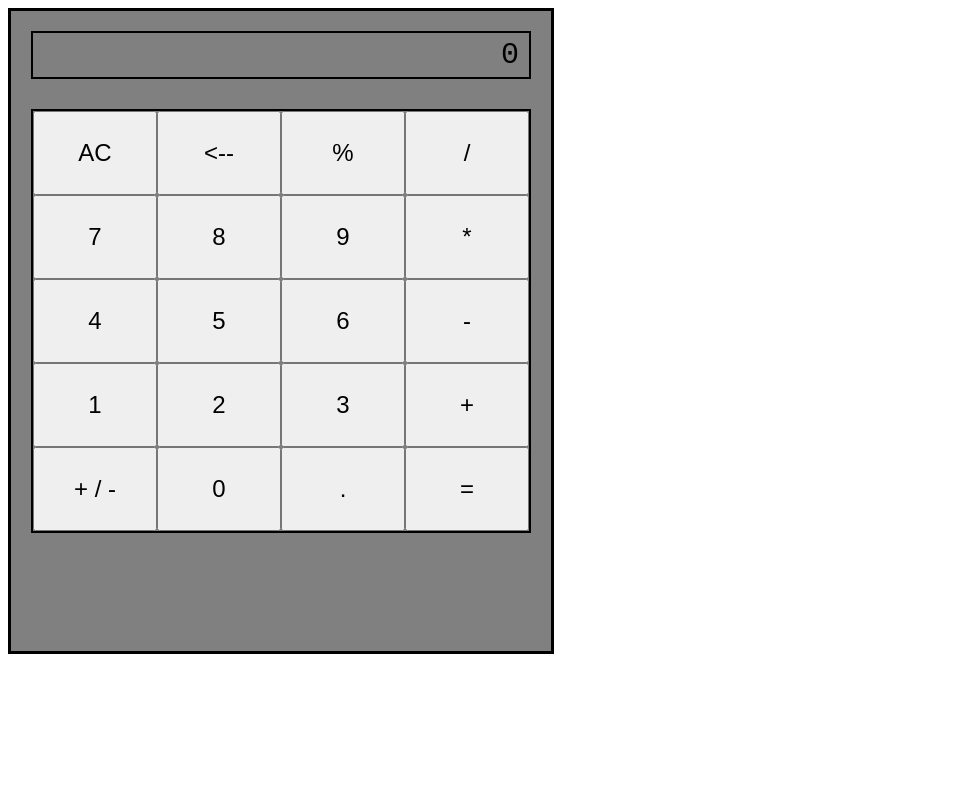
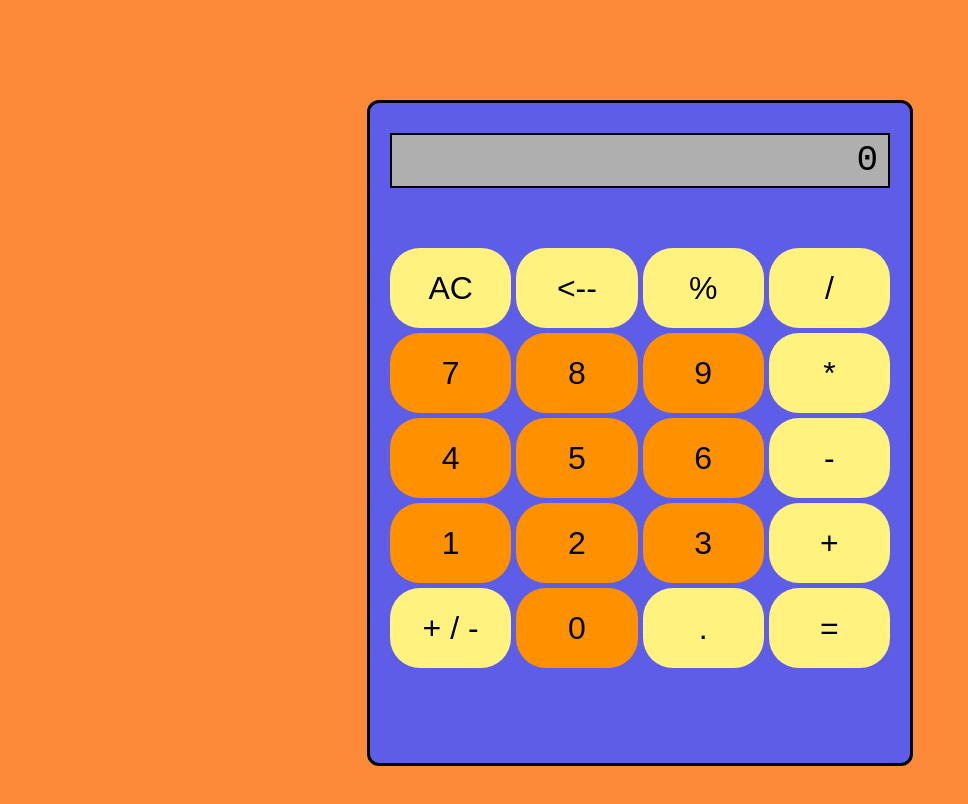
Before and after one commit to drewtempl/calculator, a plain HTML site: page index.html in a window 1280 px wide. Shown: the whole page, without its empty margins (0-968 px from the left). Drawn offline with Linux system fonts and the light colour scheme.

Commit message:
added CSS, operator override

```diff
--- a/script.js
+++ b/script.js
@@ -71,14 +71,14 @@ function operate() {
             break;
     }
 
-    if(answer == NaN)
+    if (answer == NaN)
         display = 0;
 
     else
         display = answer;
 }
 
-//add snumber button function
+//add number button function
 const numberBtn = document.querySelectorAll('.number');
 for (let i = 0; i < numberBtn.length; i++) {
     numberBtn[i].addEventListener('click', () => {
@@ -103,6 +103,9 @@ function displayNum() {
     else if (parseInt(display) > 0 && display[0] == '0')
         display = display.slice(1)
 
+    if (display.length > 20)
+        display = display.slice(0, 20);
+
     output.textContent = display;
 }
 
@@ -126,20 +129,6 @@ function clear() {
 const operatorBtn = document.querySelectorAll('.operator');
 for (let i = 0; i < operatorBtn.length; i++) {
     operatorBtn[i].addEventListener('click', () => {
-        if(operandA)
-        {
-            if(operandB)
-                operate()
-
-            else {
-                operandB = display;
-            decimal = false;
-            operate();
-            }
-        }
-
-        operator = (operatorBtn[i].getAttribute('id'))
-        repeat = false;
 
         if (!operatorFlag) {
             if (answer)
@@ -153,13 +142,27 @@ for (let i = 0; i < operatorBtn.length; i++) {
 
             operatorFlag = true;
         }
+
+        if (operandA && !operatorFlag) {
+            if (operandB)
+                operate()
+
+            else {
+                operandB = display;
+                decimal = false;
+                operate();
+            }
+        }
+
+        operator = (operatorBtn[i].getAttribute('id'))
+        repeat = false;
     })
 }
 
 //set operand B, calls operate function
 const equalsBtn = document.querySelector('#equals');
 equalsBtn.addEventListener('click', () => {
-    if(repeat)
+    if (repeat)
         operandA = display;
 
     else
@@ -192,7 +195,7 @@ decimalBtn.addEventListener('click', () => {
 //backspace function
 const backspaceBtn = document.querySelector('#backspace')
 backspaceBtn.addEventListener('click', () => {
-    if(display.length == 2 && display[0] == '-') {
+    if (display.length == 2 && display[0] == '-') {
         display = '0';
         displayNum()
     }
--- a/style.css
+++ b/style.css
@@ -1,29 +1,50 @@
 .container {
     height: 600px;
-    width: 500px;
+    max-width: 500px;
+    margin: 100px auto;
     border: 3px solid black;
-    background: grey;
-    padding: 20px;
+    background: rgb(93, 93, 231);
+    padding: 30px 20px;
+    border-radius: 12px;
+    font-size: 36px;
+    font-family: monospace;
 }
 
+body {
+    background: rgb(252, 138, 56);
+}
 .output {
     border: 2px solid black;
     text-align: right;
     padding: 5px 10px;
-    font-size: 30px;
-    font-family: monospace;
-    margin-bottom: 30px;
+    margin-bottom: 60px;
+    background: rgb(175, 175, 175);
+    overflow: hidden;
 }
 
 .buttons {
     display: grid;
     grid-template-columns: repeat(4, 1fr);
     grid-template-rows: repeat(5, 1fr);
-    border: 2px solid black;
+    grid-gap: 5px;
     height: 70%;
 }
 
 button {
-    font-size: 24px;
+    font-size: 32px;
+    background: rgb(255, 242, 127);
+    border: none;
+    border-radius: 30px;
+}
 
+button:active {
+    background: rgb(146, 137, 60);
 }
+
+.number {
+    background: rgb(255, 145, 0);
+}
+
+.number:active {
+    background: rgb(143, 81, 0);
+}
```
